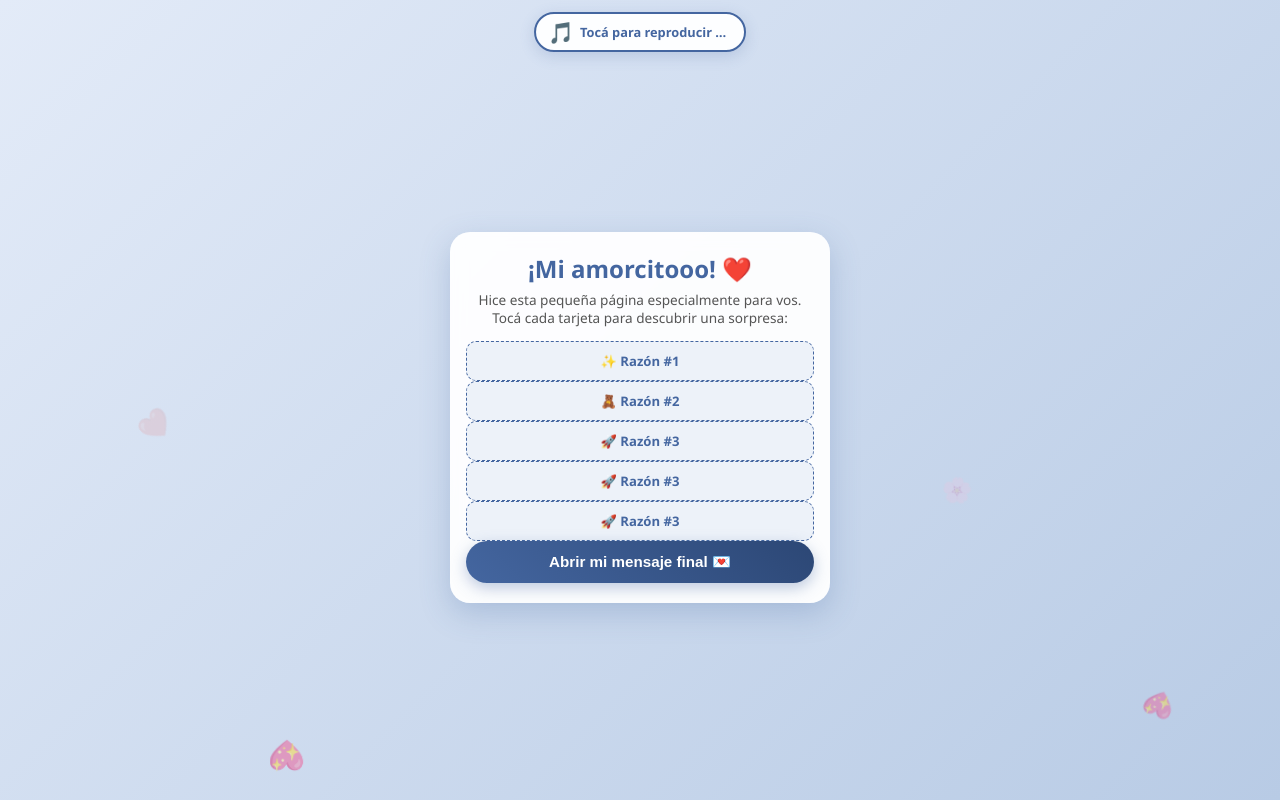
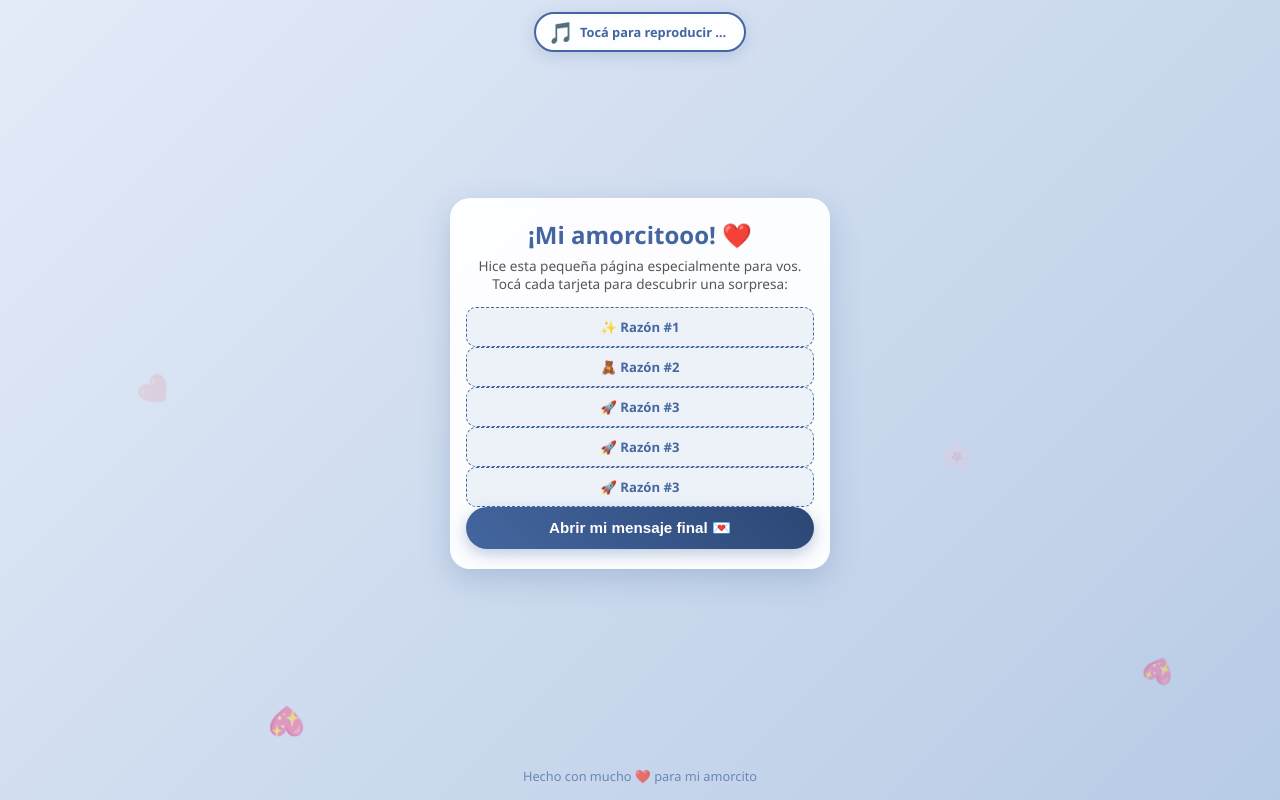
Before and after one commit to luisroldan97/Sorpresa, a plain HTML site: page index.html in a window 1280 px wide. Shown: the top 800 px of the page. Drawn offline with Linux system fonts and the light colour scheme.

Commit message:
addfooter

```diff
--- a/index.html
+++ b/index.html
@@ -69,8 +69,14 @@
       <button class="close-btn" onclick="closeModal()">Cerrar</button>
     </div>
   </div>
-
+<footer class="footer">
+    <p>Hecho con mucho ❤️ para mi amorcito</p>
+  </footer>
   <!-- Vinculamos el archivo JS al final -->
   <script src="script.js"></script>
+
+
+
+
 </body>
 </html>
--- a/style.css
+++ b/style.css
@@ -251,3 +251,22 @@ p.subtitle {
   height: 15%; /* Altura base */
   transition: height 0.1s ease-in-out; /* Transición suave de movimiento */
 }
+
+body {
+  position: relative; /* Clave para que el footer se ancle al fondo */
+  min-height: 100vh;
+  padding-bottom: 80px; /* Deja un hueco invisible al final para que el footer no tape la última tarjeta */
+}
+
+/* --- Pie de página (Anclado al fondo absoluto) --- */
+.footer {
+  position: absolute;
+  bottom: 15px; /* Lo separa apenitas del borde inferior de la pantalla o página */
+  left: 0;
+  width: 100%;
+  text-align: center;
+  font-size: 0.8rem;
+  color: #4466a0;
+  font-weight: 500;
+  opacity: 0.7; /* Lo hace un poco más sutil */
+}
```
